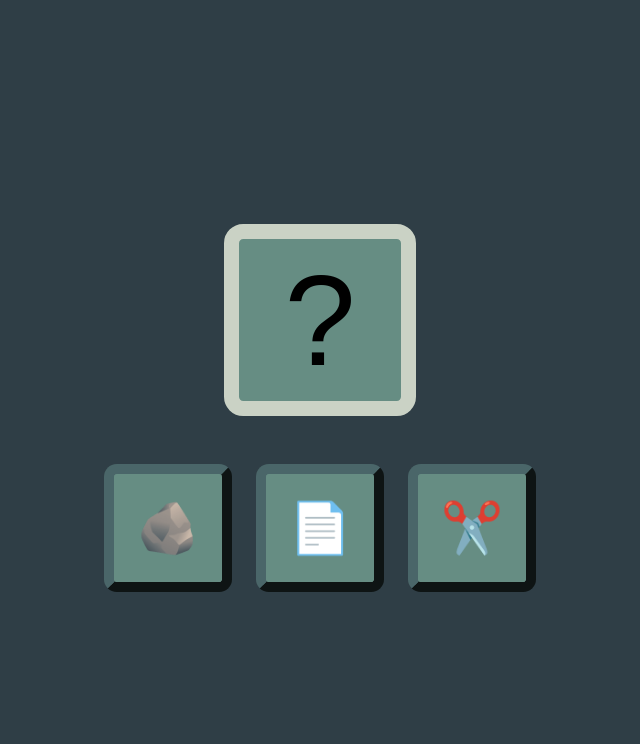
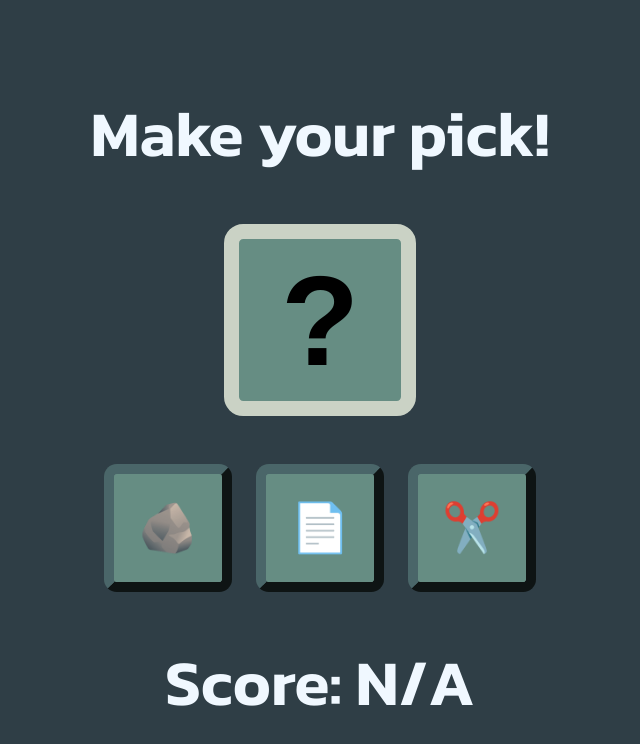
Before and after one commit to zraycd/rockpaperscissors, a plain HTML site: page index.html in a window 1280 px wide. Shown: the whole page, without its empty margins (328-968 px from the left). Drawn offline with Linux system fonts and the light colour scheme.

Commit message:
add text & better style

```diff
--- a/index.html
+++ b/index.html
@@ -9,6 +9,7 @@
 </head>
 <body>
     <div class="container">
+        <h1>Make your pick!</h1>
         <div class="content1">
             <button id="computerSelection">?</button>
         </div>
@@ -17,6 +18,7 @@
             <button id="paper" class="btn">📄</button>
             <button id="scissors" class="btn">✂️</button>
         </div>
+        <h1>Score: N/A</h1>
     </div>
 </body>
 </html>
--- a/style.css
+++ b/style.css
@@ -1,18 +1,20 @@
+@import url('https://fonts.googleapis.com/css2?family=Kanit:wght@600');
 body {
     background-color: #2f3e46;
     overflow: hidden;
 }
-button {
+.btn, #computerSelection {
     background-color: #668d83;
     border: 10px outset #4a6669;
 }
-button:hover {
+.btn:hover {
     background-color: #5a7a72;
     border: 10px outset #384f52;
 }
-button:active {
-    background-color: #759e94;
-    border: 10px inset #4d6c70;
+.btn:active {
+    background-color: #3a4a53;
+    /* background-color: #759e94; */
+    border: 10px inset #3f575a;
 }
 .container {
     height: 100vh;
@@ -21,22 +23,29 @@ button:active {
     flex-direction: column;
     justify-content: center;
     align-items: center;
-    gap: 48px;
 }
 .content2 {
     display: flex;
     gap: 24px;
+    margin-top: 48px;
 }
 .btn {
     height: 10vw;
     width: 10vw;
     border-radius: 10%;
-    font-size: 50px;
+    font-size: 48px;
 }
 #computerSelection {
     height: 15vw;
     width: 15vw;
     font-size: 10vw;
+    font-weight: bolder;
     border-radius: 10%;
     border: 15px solid #cad2c5;
 }
+h1 {
+    font-size: 64px;
+    font-weight: 900;
+    color: aliceblue;
+    font-family: 'Kanit', sans-serif;
+}
```
